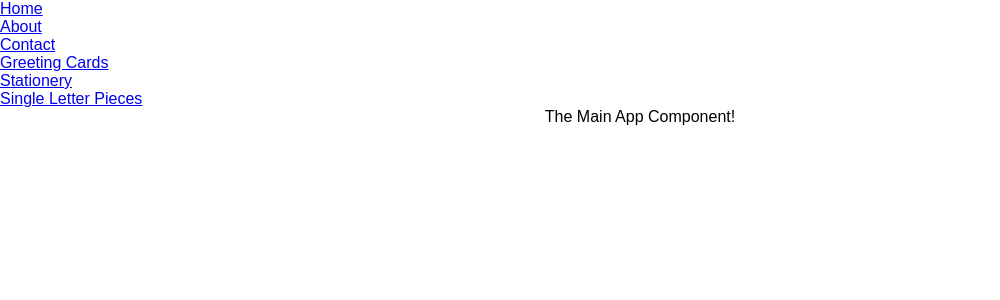
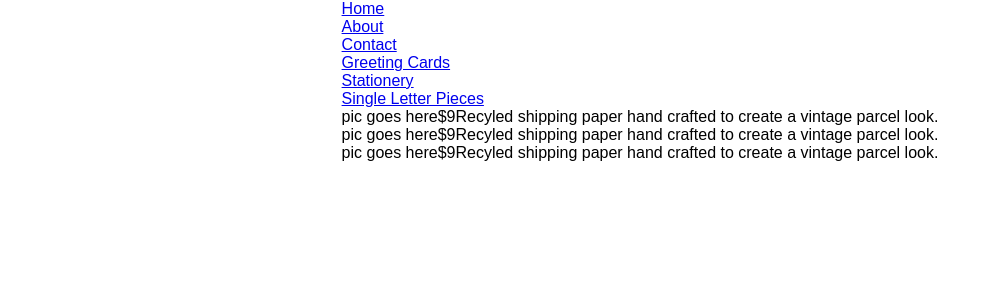
Before and after one commit to victoriarainc/ecommerce, a React (Create React App) app: page /stationery in a window 1280 px wide. Shown: the top 300 px of the page, without its empty margins (0-1000 px from the left). Built offline with nearby package versions, Linux system fonts and the light colour scheme.

Commit message:
for time's sake just making three different category pages

```diff
--- /dev/null
+++ b/src/components/Cards.js
@@ -0,0 +1,24 @@
+import React, { Component } from 'react';
+import {greetingcards} from '../data';
+
+export default class Cards extends Component {
+  constructor(props) {
+    super(props);
+  }
+    render() {
+      let items = greetingcards.map((item) => {
+        return(
+          <div>
+          {item.img}
+          {item.price}
+          {item.description}
+          </div>
+        )
+      })
+      return (
+        <div>
+          {items}
+        </div>
+      );
+    }
+  }
--- a/src/components/NavBar.js
+++ b/src/components/NavBar.js
@@ -9,14 +9,14 @@ export default class NavBar extends Component {
   }
   render() {
     return (
-      <div>
+      <div className="navBar">
 
       <div className="link"><NavLink to="/">Home</NavLink></div>
       <div className="link"><NavLink to="/about">About</NavLink></div>
       <div className="link"><NavLink to="/contact">Contact</NavLink></div>
-      <div className="link"><NavLink to="/category/cards">Greeting Cards</NavLink></div>
-      <div className="link"><NavLink to="/category/stationery">Stationery</NavLink></div>
-      <div className="link"><NavLink to="/category/singles">Single Letter Pieces</NavLink></div>
+      <div className="link"><NavLink to="/cards">Greeting Cards</NavLink></div>
+      <div className="link"><NavLink to="/stationery">Stationery</NavLink></div>
+      <div className="link"><NavLink to="/singles">Single Letter Pieces</NavLink></div>
 
       </div>
     );
--- /dev/null
+++ b/src/components/Singles.js
@@ -0,0 +1,25 @@
+import React, { Component } from 'react';
+import {singles} from '../data'
+
+export default class Singles extends Component {
+  constructor(props) {
+    super(props);
+  }
+  render() {
+    let items = singles.map((item) => {
+      return(
+        <div>
+        {item.img}
+        {item.price}
+        {item.description}
+        </div>
+      )
+    })
+
+    return (
+      <div>
+        {items}
+      </div>
+    );
+  }
+}
--- /dev/null
+++ b/src/components/Stationery.js
@@ -0,0 +1,24 @@
+import React, { Component } from 'react';
+import {stationery} from '../data';
+
+export default class Stationery extends Component {
+  constructor(props) {
+    super(props);
+  }
+    render() {
+      let items = stationery.map((item) => {
+        return(
+          <div>
+          {item.img}
+          {item.price}
+          {item.description}
+          </div>
+        )
+      })
+      return (
+        <div>
+        {items}
+        </div>
+      );
+    }
+  }
--- a/src/data.js
+++ b/src/data.js
@@ -1,4 +1,4 @@
-let cards = [
+let greetingcards = [
   {
     "id": "1",
     "type": "thanks",
@@ -20,7 +20,7 @@ let cards = [
   }
 ]
 
-let stationary = [
+let stationery = [
   {
     "id": "1",
     "type": "moglea",
@@ -64,4 +64,4 @@ let singles = [
   }
 ]
 
-export { singles, stationary, cards }
+export { singles, stationery, greetingcards }
--- a/src/index.js
+++ b/src/index.js
@@ -6,9 +6,12 @@ import './styles/index.css';
 
 import App from './components/App';
 import BaseLayout from './components/BaseLayout';
-// import CategoryController from './components/CategoryController';
 import About from './components/About';
 import Contact from './components/Contact';
+import Cards from './components/Cards';
+import Stationery from './components/Stationery';
+import Singles from './components/Singles';
+
 
 import registerServiceWorker from './registerServiceWorker';
 
@@ -16,9 +19,11 @@ ReactDOM.render(
   <BrowserRouter>
     <BaseLayout>
       <Switch>
-{        // <Route path="/category/:category" component={CategoryController} />
-}        <Route path="/contact" component={Contact} />
+        <Route path="/contact" component={Contact} />
         <Route path="/about" component={About} />
+        <Route path="/cards" component={Cards} />
+        <Route path="/stationery" component={Stationery} />
+        <Route path="/singles" component={Singles} />
         <Route path='/' component={App} />
       </Switch>
     </BaseLayout>
--- a/src/styles/index.css
+++ b/src/styles/index.css
@@ -2,4 +2,11 @@ body {
   margin: 0;
   padding: 0;
   font-family: sans-serif;
+  display: flex;
+  justify-content: center;
 }
+
+.navBar {
+  flex-direction: row nowrap;
+  justify-content: space-around;
+}
```
Also changed, not shown: src/components/CategoryController.js (deleted, +0 -37 lines), src/components/CategoryLayout.js (deleted, +0 -17 lines), src/components/CategoryView.js (deleted, +0 -27 lines).
